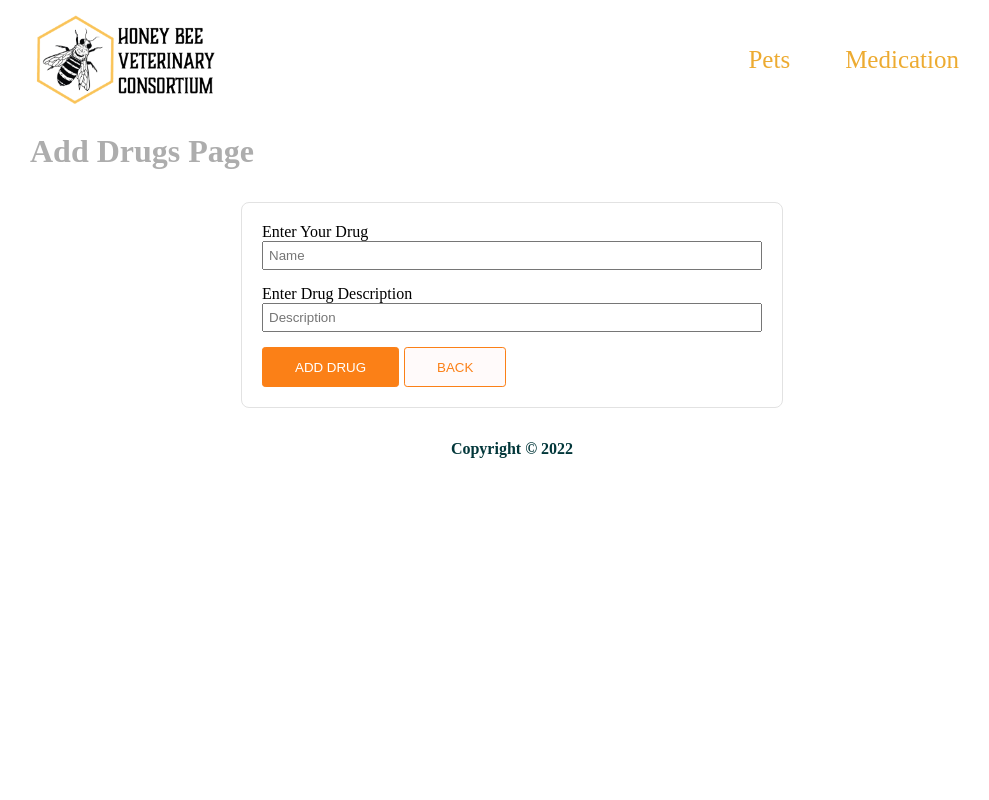
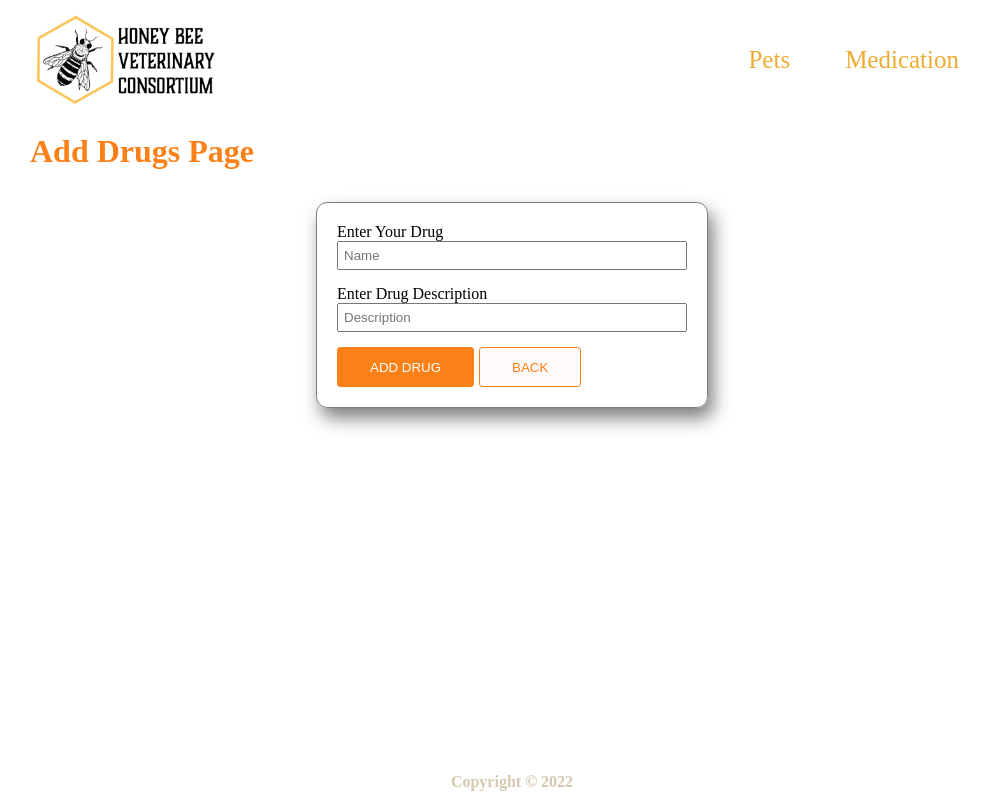
Before and after one commit to MantasMizaras/react-8-9-cao-darbas-dviese, a React (Create React App) app: page /AddMed in a window 1280 px wide. Shown: the whole page, without its empty margins (128-1117 px from the left). Built offline with nearby package versions, Linux system fonts and the light colour scheme.

Commit message:
footeradd

```diff
--- a/src/components/footer/Footer.module.css
+++ b/src/components/footer/Footer.module.css
@@ -1,9 +1,16 @@
 .copyright {
-  text-align: center;
+  /* text-align: center;
   position: inherit;
   bottom: 0;
   width: 100%;
   height: 2.5rem;
   margin-top: 2rem;
-  color: rgb(2, 55, 58);
+  color: rgb(2, 55, 58); */
+
+  position: fixed;
+  left: 50%;
+  bottom: 50%;
+  transform: translate(-50%, -50%);
+  bottom: 0;
+  color: rgb(214, 199, 177);
 }
--- a/src/pages/AddMedsPage.jsx
+++ b/src/pages/AddMedsPage.jsx
@@ -72,7 +72,7 @@ const AddMedsPage = () => {
     }
     postDrugs();
 
-    console.log('petObj ===', drugObj);
+    console.log(drugObj);
     // clear inputs
     setNameValue('');
     setDescValue('');
--- a/src/pages/AddPetForm.module.css
+++ b/src/pages/AddPetForm.module.css
@@ -1,18 +1,17 @@
 .AddPetForm {
-  max-width: 500px;
+  max-width: 350px;
   margin: 2rem auto;
-  /* padding: 5% 5%; */
   display: flex;
   flex-direction: column;
   border: 0px solid;
-  border-radius: 0.5rem;
+  border-radius: 0.7rem;
   padding: 20px;
-  /* box-shadow: 5px 10px 18px rgb(253,126,13); */
-  border: 1px solid rgb(226, 226, 226);
+  box-shadow: 5px 10px 18px rgb(126, 125, 124);
+  border: 1px solid rgb(126, 126, 126);
 }
 
 .addPetsTitle {
-  color: rgb(173, 173, 173);
+  color: rgb(251, 128, 23);
 }
 
 .AddPetForm input {
```
